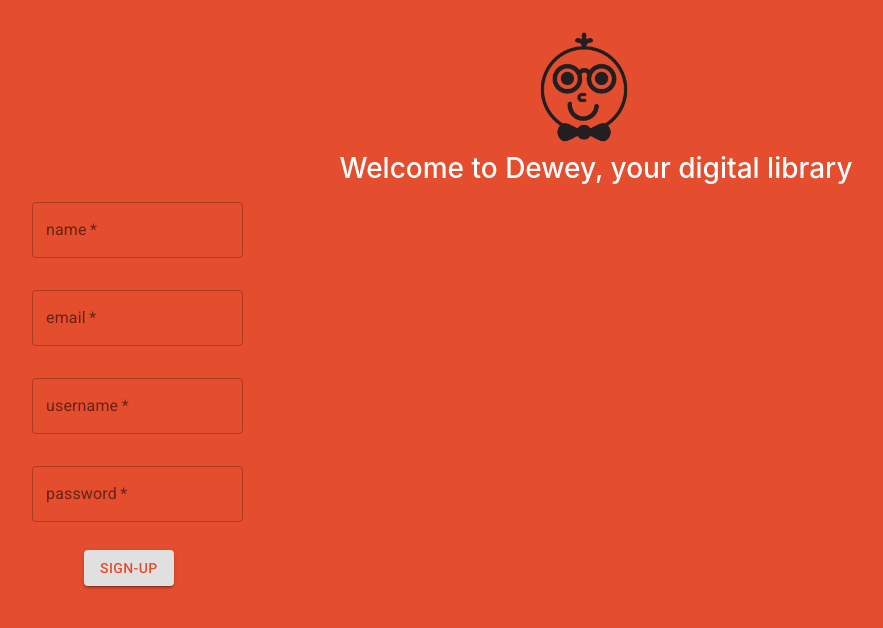
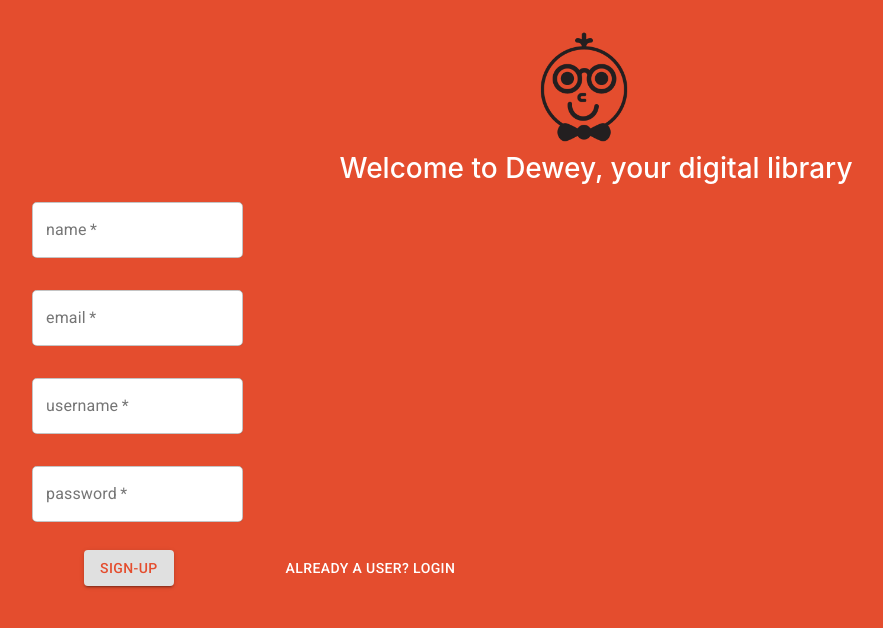
Before and after one commit to usrs/Dewey, a React (Create React App) app in the folder client/: page / in a window 1280 px wide. Shown: the top 628 px of the page, without its empty margins (56-939 px from the left). Built offline with nearby package versions, Linux system fonts and the light colour scheme.

Commit message:
Created button to divert to login page

```diff
--- a/client/src/App.js
+++ b/client/src/App.js
@@ -35,6 +35,11 @@ const App = () => {
         // Else, alert "User already exists, please sign in"
       })
       .catch(err => console.error(err))
+  }
+
+  signUpState.handleLoginDivert = event => {
+    event.preventDefault()
+    window.location = '/Login'
   }
 
   const [loginState, setLoginState] = useState({
--- a/client/src/components/SignUpForm/SignUpForm.js
+++ b/client/src/components/SignUpForm/SignUpForm.js
@@ -28,7 +28,10 @@ const useStyles = makeStyles((theme) => ({
     input: {
         marginLeft: theme.spacing(11),
         marginTop: theme.spacing(1),
-        color: 'white'
+        background: "white",
+        // border: "1px",
+        borderColor: "E44D2E",
+        borderRadius: "5px"
     },
     button: {
         marginTop: theme.spacing(2),
@@ -51,6 +54,11 @@ const useStyles = makeStyles((theme) => ({
         height: theme.spacing(16),
         marginTop: theme.spacing(3),
         margin: "auto"
+    },
+    login: {
+        color: "white",
+        marginTop: theme.spacing(2),
+        marginLeft: theme.spacing(13)
     }
 }))
 
@@ -62,7 +70,8 @@ const SignUpForm = () => {
         username,
         password,
         handleInputSignUpChange,
-        handleSignUpSubmit
+        handleSignUpSubmit,
+        handleLoginDivert
     } = useContext(SignUpContext)
 
     return (
@@ -129,6 +138,11 @@ const SignUpForm = () => {
                         onClick={handleSignUpSubmit}>
                         Sign-Up
                     </Button>
+                    <Button
+                        className={classes.login}
+                        onClick={handleLoginDivert}>
+                        Already a user? Login
+                    </Button>
                 </Grid>
             </Grid>
         </div>
--- a/client/src/utils/SignUpContext/SignUpContext.js
+++ b/client/src/utils/SignUpContext/SignUpContext.js
@@ -6,7 +6,8 @@ const SignUpContext = createContext({
     username: '',
     password: '',
     handleInputSignUpChange: () => { },
-    handleSignUpSubmit: () => { }
+    handleSignUpSubmit: () => { },
+    handleLoginDivert: () => { }
 })
 
 export default SignUpContext
```
